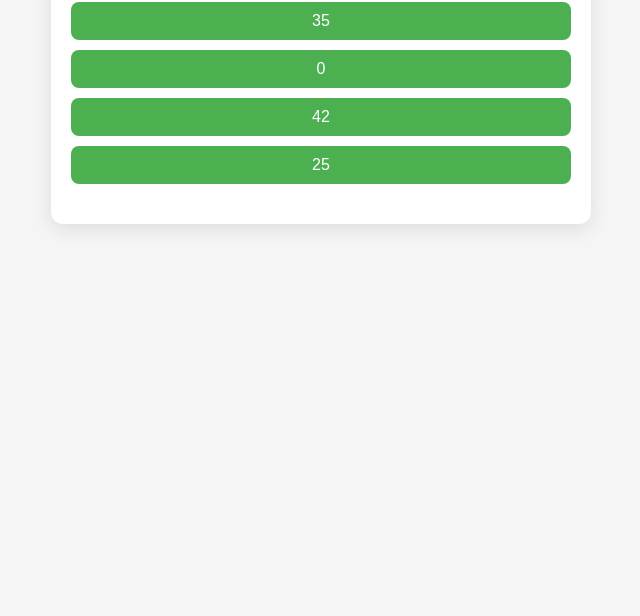
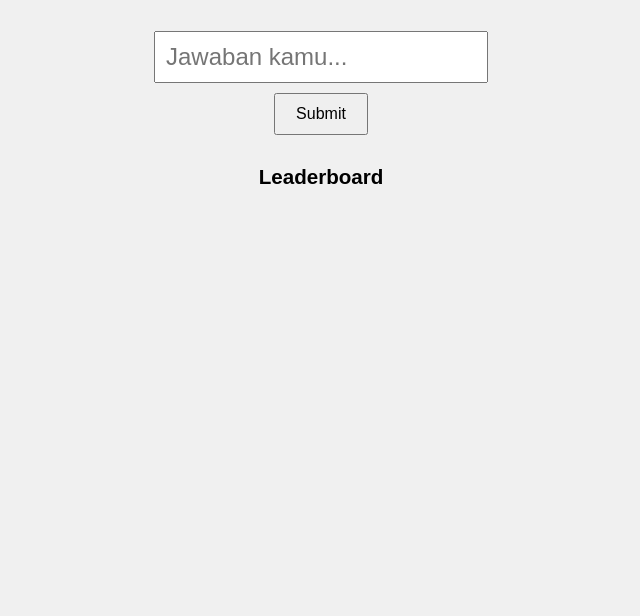
Before and after one commit to Gibran904/My-HTML, a plain HTML site: page index.html in a window 1280 px wide. Shown: the part 184-800 px from the top of the page, without its empty margins (319-959 px from the left). Drawn offline with Linux system fonts and the light colour scheme.

Commit message:
Update index.html
Another update

```diff
--- a/index.html
+++ b/index.html
@@ -1,115 +1,124 @@
 <!DOCTYPE html>
-<html lang="en">
+<html lang="id">
 <head>
-  <meta charset="UTF-8">
-  <title>Kuis Pegabut Acak</title>
+  <meta charset="UTF-8" />
+  <meta name="viewport" content="width=device-width, initial-scale=1.0"/>
+  <title>Game Matematika!</title>
   <style>
     body {
       font-family: sans-serif;
-      padding: 30px;
-      background: #f5f5f5;
-    }
-    .container {
-      max-width: 500px;
-      margin: auto;
-      background: white;
-      padding: 20px;
-      border-radius: 12px;
-      box-shadow: 0 5px 20px rgba(0,0,0,0.1);
-    }
-    h1 { text-align: center; }
-    button {
-      width: 100%;
-      padding: 10px;
-      margin-top: 10px;
-      border: none;
-      background: #4CAF50;
-      color: white;
-      font-size: 16px;
-      border-radius: 8px;
-      cursor: pointer;
+      text-align: center;
+      background-color: #f0f0f0;
+      padding: 50px;
     }
     .question {
-      margin-bottom: 20px;
+      font-size: 2rem;
+      margin: 20px;
     }
-    .result {
-      font-size: 18px;
+    input {
+      font-size: 1.5rem;
+      padding: 10px;
+      margin-top: 20px;
+    }
+    button {
+      padding: 10px 20px;
+      font-size: 1rem;
+      margin-top: 10px;
+    }
+    #result {
+      margin-top: 20px;
+      font-size: 1.2rem;
       font-weight: bold;
-      color: #444;
-      margin-top: 20px;
+    }
+    #leaderboard {
+      margin-top: 30px;
+      font-size: 1.1rem;
+      font-weight: normal;
     }
   </style>
 </head>
 <body>
-  <div class="container">
-    <h1>Kuis Pegabut</h1>
-    <div class="question" id="question">Loading soal...</div>
-    <div id="options"></div>
-    <p class="result" id="result"></p>
+
+  <h1>Game Matematika!</h1>
+  <div class="question" id="question">5 + 3 = ?</div>
+  <input type="text" id="answer" placeholder="Jawaban kamu...">
+  <br>
+  <button onclick="checkAnswer()">Submit</button>
+  <div id="result"></div>
+
+  <div id="leaderboard">
+    <h3>Leaderboard</h3>
+    <ul id="scoreList"></ul>
   </div>
 
   <script>
-    const soalList = [
-      {
-        question: "Berapa hasil dari 5 × 7?",
-        correct: 35,
-        options: [25, 0, 42]
-      },
-      {
-        question: "Berapakah 12 + 8?",
-        correct: 20,
-        options: [18, 21, 19]
-      },
-      {
-        question: "Berapakah akar dari 81?",
-        correct: 9,
-        options: [8, 7, 6]
-      },
-      {
-        question: "Berapakah 10 × 10?",
-        correct: 100,
-        options: [90, 110, 120]
-      },
-      {
-        question: "Hasil dari 15 - 6?",
-        correct: 9,
-        options: [8, 10, 7]
-      }
+    // Soal matematika yang bisa diacak
+    const questions = [
+      { question: "5 + 3", answer: 8 },
+      { question: "12 - 4", answer: 8 },
+      { question: "7 * 6", answer: 42 },
+      { question: "9 / 3", answer: 3 },
+      { question: "15 + 6", answer: 21 },
+      { question: "25 - 8", answer: 17 },
+      { question: "3 * 9", answer: 27 },
+      { question: "36 / 6", answer: 6 },
+      { question: "100000 * 15", answer: 1500000 }
+      // Bisa ditambah lagi soal matematika
     ];
 
-    const questionEl = document.getElementById("question");
-    const optionsEl = document.getElementById("options");
-    const resultEl = document.getElementById("result");
+    let currentQuestion;
+    let score = 0;
 
-    function shuffleArray(arr) {
-      for (let i = arr.length - 1; i > 0; i--) {
-        const j = Math.floor(Math.random() * (i + 1));
-        [arr[i], arr[j]] = [arr[j], arr[i]];
+    // Fungsi untuk mengambil soal acak
+    function randomQuestion() {
+      const index = Math.floor(Math.random() * questions.length);
+      currentQuestion = questions[index];
+      document.getElementById("question").textContent = `${currentQuestion.question} = ?`;
+      document.getElementById("answer").value = "";
+      document.getElementById("result").textContent = "";
+    }
+
+    // Fungsi untuk mengecek jawaban
+    function checkAnswer() {
+      const userAnswer = Number(document.getElementById("answer").value.trim());
+      if (userAnswer === currentQuestion.answer) {
+        document.getElementById("result").textContent = "🎉 Jawaban benar!";
+        score++;
+        updateLeaderboard();
+        setTimeout(randomQuestion, 1000); // Ganti soal setelah 1 detik
+      } else {
+        document.getElementById("result").textContent = "❌ Salah, coba lagi!";
       }
     }
 
-    function loadQuestion() {
-      const soal = soalList[Math.floor(Math.random() * soalList.length)];
-      questionEl.innerText = soal.question;
+    // Fungsi untuk update leaderboard
+    function updateLeaderboard() {
+      const scoreList = JSON.parse(localStorage.getItem("scoreList")) || [];
+      scoreList.push(score);
+      scoreList.sort((a, b) => b - a); // Sort skor dari yang terbesar
+      localStorage.setItem("scoreList", JSON.stringify(scoreList));
 
-      const allOptions = [soal.correct, ...soal.options];
-      shuffleArray(allOptions);
+      displayLeaderboard();
+    }
 
-      optionsEl.innerHTML = '';
-      resultEl.innerText = '';
-      allOptions.forEach(opt => {
-        const btn = document.createElement("button");
-        btn.innerText = opt;
-        btn.onclick = () => checkAnswer(opt === soal.correct);
-        optionsEl.appendChild(btn);
+    // Fungsi untuk menampilkan leaderboard
+    function displayLeaderboard() {
+      const scoreList = JSON.parse(localStorage.getItem("scoreList")) || [];
+      const scoreListElement = document.getElementById("scoreList");
+      scoreListElement.innerHTML = ""; // Clear daftar lama
+
+      scoreList.forEach((score, index) => {
+        const listItem = document.createElement("li");
+        listItem.textContent = `#${index + 1}: ${score} poin`;
+        scoreListElement.appendChild(listItem);
       });
     }
 
-    function checkAnswer(isCorrect) {
-      resultEl.innerText = isCorrect ? "✅ Benar cuy!" : "❌ Salah, coba lagi!";
-    }
+    window.onload = function() {
+      randomQuestion();
+      displayLeaderboard(); // Menampilkan leaderboard saat pertama kali load
+    };
+  </script>
 
-    loadQuestion();
-  </script>
 </body>
 </html>
```
